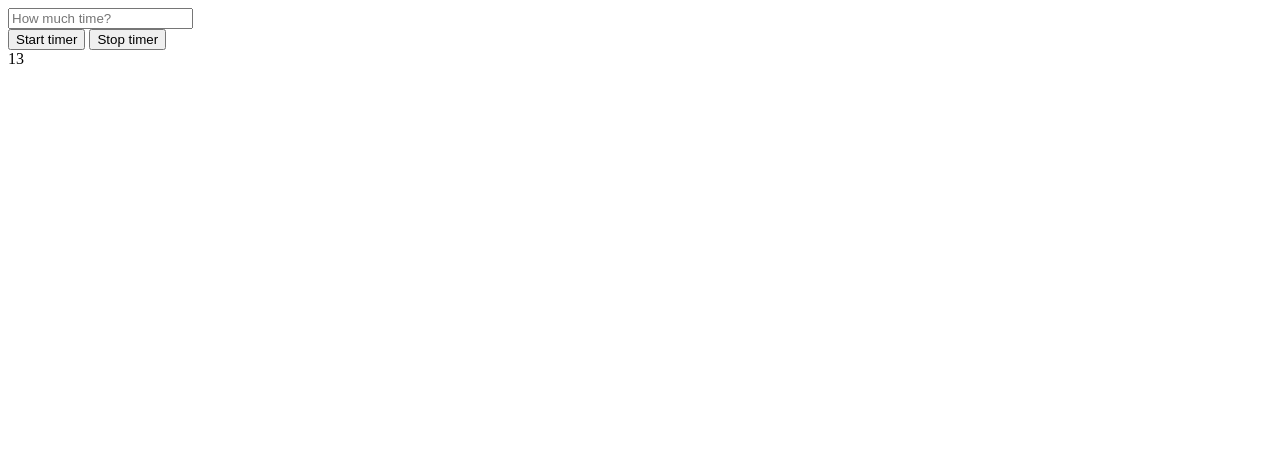
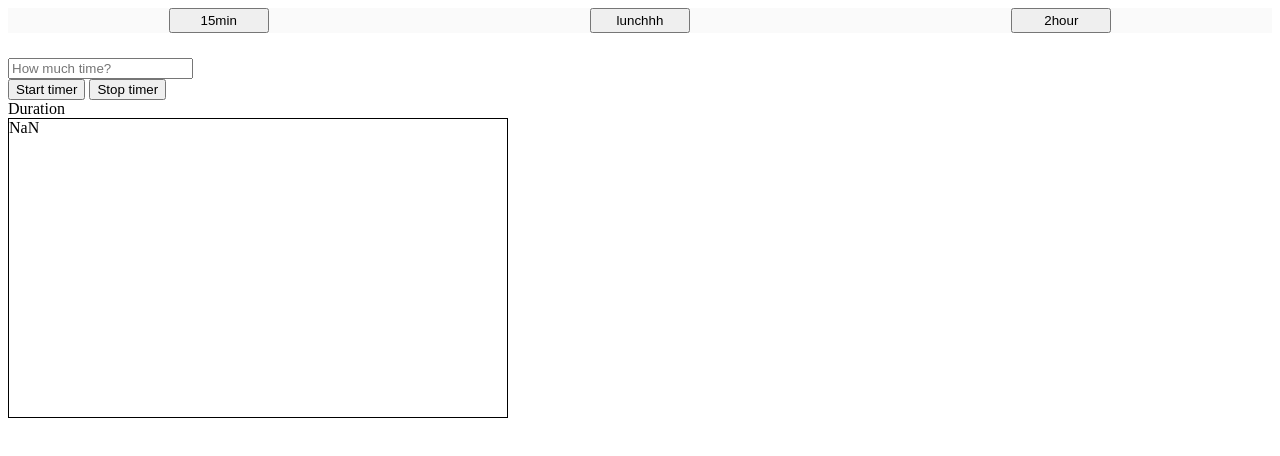
Before and after one commit to 30DaysofVanilla/countdown_clock, a plain HTML site: page index.html in a window 1280 px wide. Both pictures are taken after a click on the button "Start timer". Drawn offline with Linux system fonts and the light colour scheme.

Commit message:
convert time input to json

```diff
--- a/index.html
+++ b/index.html
@@ -6,11 +6,17 @@
     <link rel="stylesheet" type="text/css" href="styles.css">
   </head>
   <body>
+    <div class="navbar">
+      <button data-time="15m">15min</button>
+      <button data-time="1hr">lunchhh</button>
+      <button data-time="2hr">2hour</button>
+    </div>
     <form id="timerForm">
-      <input id="timerInput" placeholder="How much time?"></input>
+      <input id="timerInput" placeholder="How much time?" type="number"></input>
     </form>
     <button id="startTimer">Start timer</button>
     <button id="stopTimer">Stop timer</button>
+    <div id="timerDuration">Duration</div>
     <div id='timer'></div>
     <script src='index.js' type="text/javascript"></script>
   </body>
--- a/index.js
+++ b/index.js
@@ -3,33 +3,44 @@ document.addEventListener('DOMContentLoaded', () => {
   const stopButton = document.getElementById('stopTimer');
   const timer = document.getElementById('timer');
   const form = document.getElementById('timerForm');
-  const input = document.getElementById('timerInput')
-
+  const input = document.getElementById('timerInput');
   let timerDuration;
 
-  function startTimer(duration){
+  function startTimer(){
     window.timerInterval = setInterval(()=>{
-      console.log('fired')
-      duration -= 1;
-      timer.innerHTML = duration},1000)
+      if (timerDuration !== 0){
+        timerDuration -= 1;
+        timer.innerHTML = timerDuration
+      } else {
+        stopTimer(window.timerInterval);
+      }
+    },1000)
   }
 
   function stopTimer(interval){
-    console.log(interval)
-    window.clearInterval(interval);
-    return;
+    return window.clearInterval(interval);
   }
-  form.addEventListener('submit', (e) => {
-    e.preventDefault();
-    const val = +input.value;
-    console.log(val);
-  })
+  //convert 1, 2, .15 ---> 01:00:00, 02:00:00, 00:15:00,
+  function convertTime(time){
+    time = time.includes('.') ? `00${time}` : time;
+    const [hour = '00', min = '00'] = time.split('.');
+    return { hour, min, sec: '00' };
+  }
+
   button.addEventListener('click', (e) => {
-    console.log('button clicked');
-    startTimer(15)
+    startTimer();
   })
 
   stopButton.addEventListener('click', (e) => {
     stopTimer(window.timerInterval);
   })
+
+  document.getElementsByClassName('navbar')[0].addEventListener('click', (e) => {
+    if (!e.srcElement.getAttribute('data-time')) return;
+    const duration = e.srcElement.getAttribute('data-time');
+    const time = duration.includes('m') ?
+    `.${duration.replace(/[^0-9]/g,'')}` : `${duration.replace(/[^0-9]/g,'')}`;
+    console.log('convertTime evaluates to', convertTime(time));
+    })
+
 });
--- a/styles.css
+++ b/styles.css
@@ -4,3 +4,25 @@ html {
 *, *:before, *:after {
   box-sizing: inherit;
 }
+
+.navbar{
+  display: flex;
+  justify-content: space-around;
+  background-color: #fafafa;
+  height: 25px;
+  width: 100%;
+  margin-bottom: 25px;
+}
+
+.navbar button {
+  margin: auto;
+  height: 100%;
+  width: 100px;
+}
+
+#timer{
+  border: 1px solid black;
+  height: 300px;
+  width: 500px;
+
+}
```
